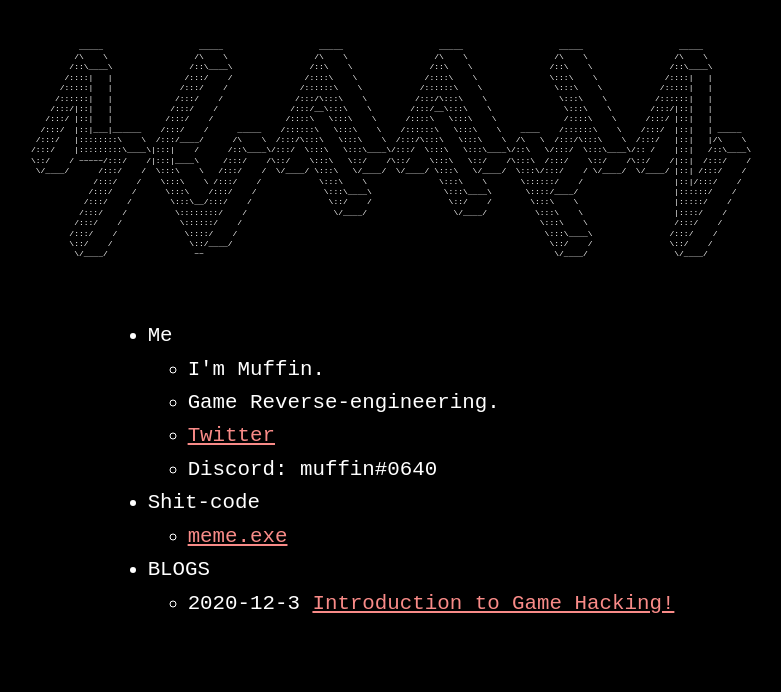
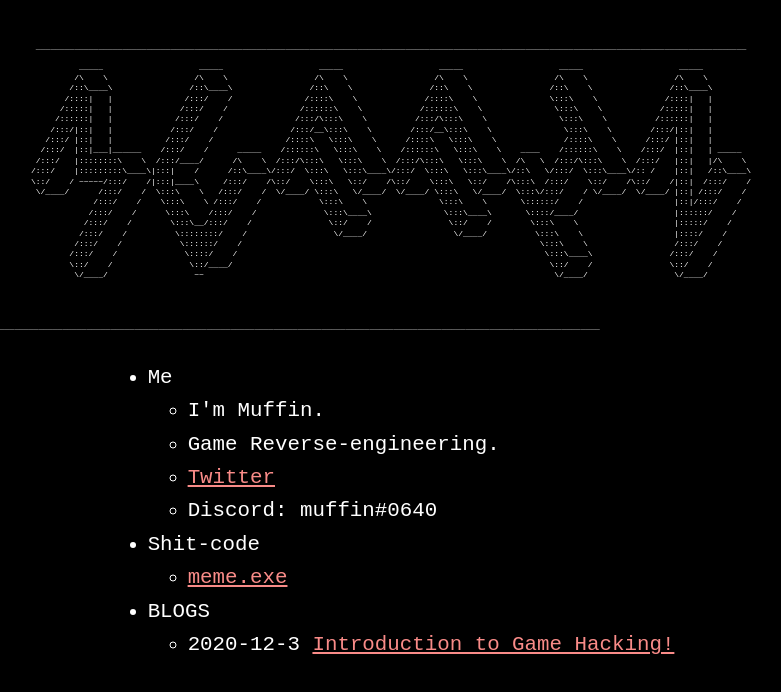
Before and after one commit to 0xmuffin/0xmuffin.github.io, a plain HTML site: page index.html in a window 1280 px wide. Shown: the whole page, without its empty margins (249-1030 px from the left). Drawn offline with Linux system fonts and the light colour scheme.

Commit message:
Update index.html

```diff
--- a/index.html
+++ b/index.html
@@ -16,6 +16,8 @@
 
 
 
+
+____________________________________________________________________________________________________________________________________________________
 
           _____                    _____                    _____                    _____                    _____                    _____
          /\    \                  /\    \                  /\    \                  /\    \                  /\    \                  /\    \
@@ -41,6 +43,8 @@
 
 
 
+
+____________________________________________________________________________________________________________________________________________________
 
 </pre>
 
```
